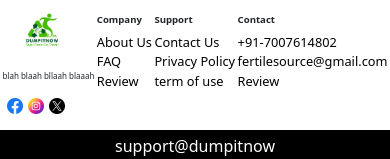
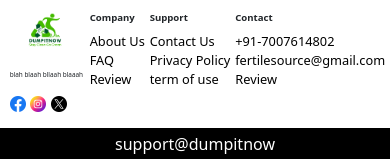
Before and after one commit to Suryapp8/DIN-NEW, a React (Create React App) app in the folder dumpitnow/: page /orderpage in a window 390 px wide. Shown: the part 749-908 px from the top of the page. Built offline with nearby package versions, Linux system fonts and the light colour scheme.

Commit message:
bugs fixed

```diff
--- a/dumpitnow/src/components/Footer.js
+++ b/dumpitnow/src/components/Footer.js
@@ -13,7 +13,7 @@
     <div className="footer-2">
       <div className="part-1">
         <img src={dinlogo} alt=""/>
-        <p>blah blaah bllaah blaaah</p>
+        <p className="give-margin">blah blaah bllaah blaaah</p>
         <div className="social-div">
          <a href=""><img src={facebook} alt="facebook" /></a>
          <a href=""><img src={instagram} alt="instagram" /></a>
--- a/dumpitnow/src/components/Home.js
+++ b/dumpitnow/src/components/Home.js
@@ -151,7 +151,7 @@
 
         <div className="footer-right">
           <h3>JOIN US</h3>
-          <p>dgrgrgdrgdrgdrglenflnelajnflnfljfnjesfnf</p>
+          <p>nelajnflnfljfnjesfnf</p>
           <form onSubmit={handleSubmit}>
             <div className="name-input">
               <input type="name" placeholder="Name" required />
--- a/dumpitnow/src/styles/footer.css
+++ b/dumpitnow/src/styles/footer.css
@@ -116,6 +116,11 @@
 
 }
 
+.give-margin{
+  margin-left: 0.3rem;
+  font-size: 0.4rem;
+}
+
 }
 
 .footer-3{
--- a/dumpitnow/src/styles/home.css
+++ b/dumpitnow/src/styles/home.css
@@ -60,6 +60,7 @@
   color: white;
   font-size: 1.5rem;
   font-weight: bold;
+  margin-bottom: 2rem;
 }
 
 @media (max-width: 768px){
@@ -318,7 +319,7 @@
 @media (max-width: 768px){
   .supplies-div {
     margin-top: 2rem;
-    width: 100%;
+    width: 95%;
     height: 30vh;
     font-size: 0.8rem;
   }
```
